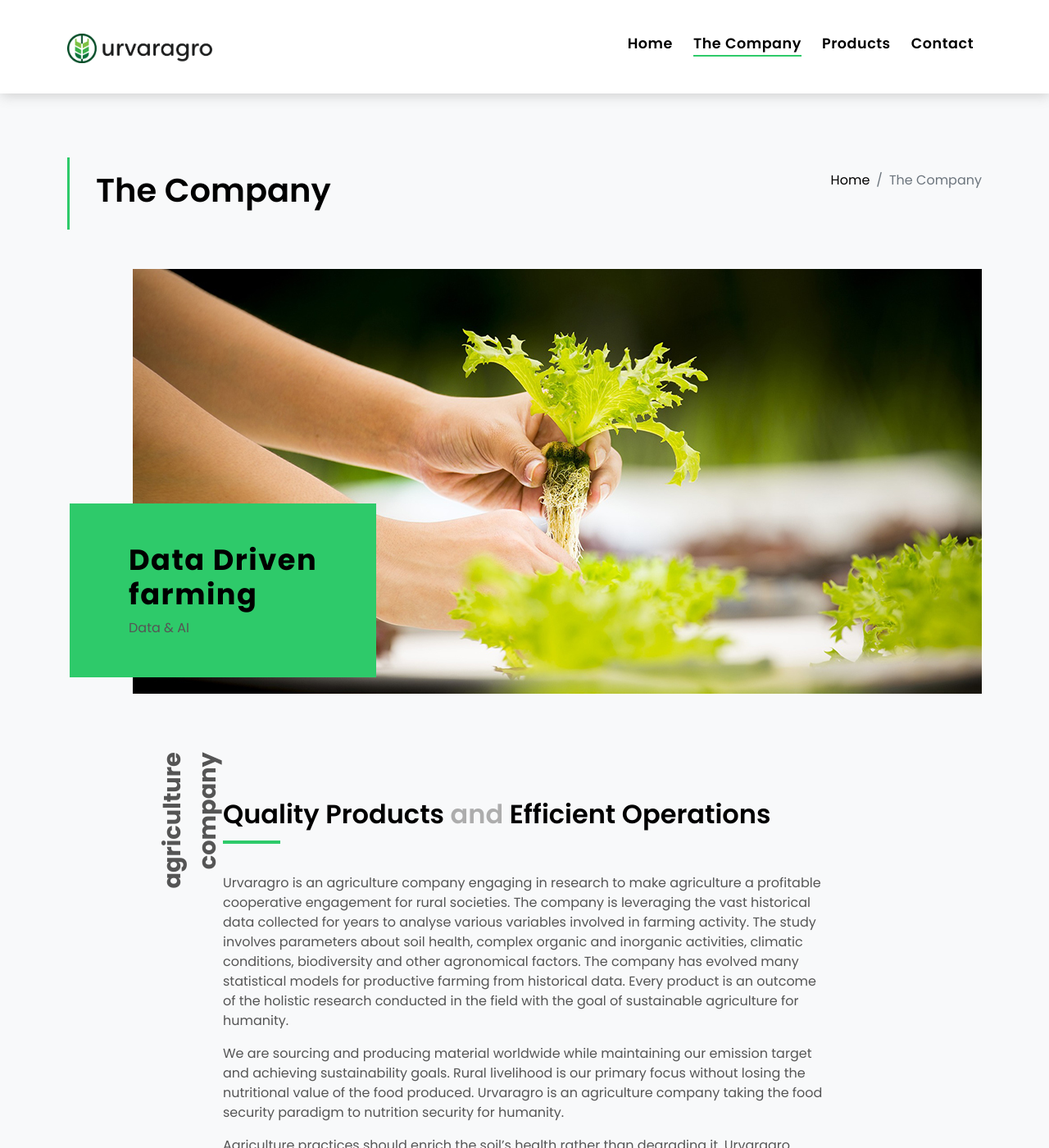
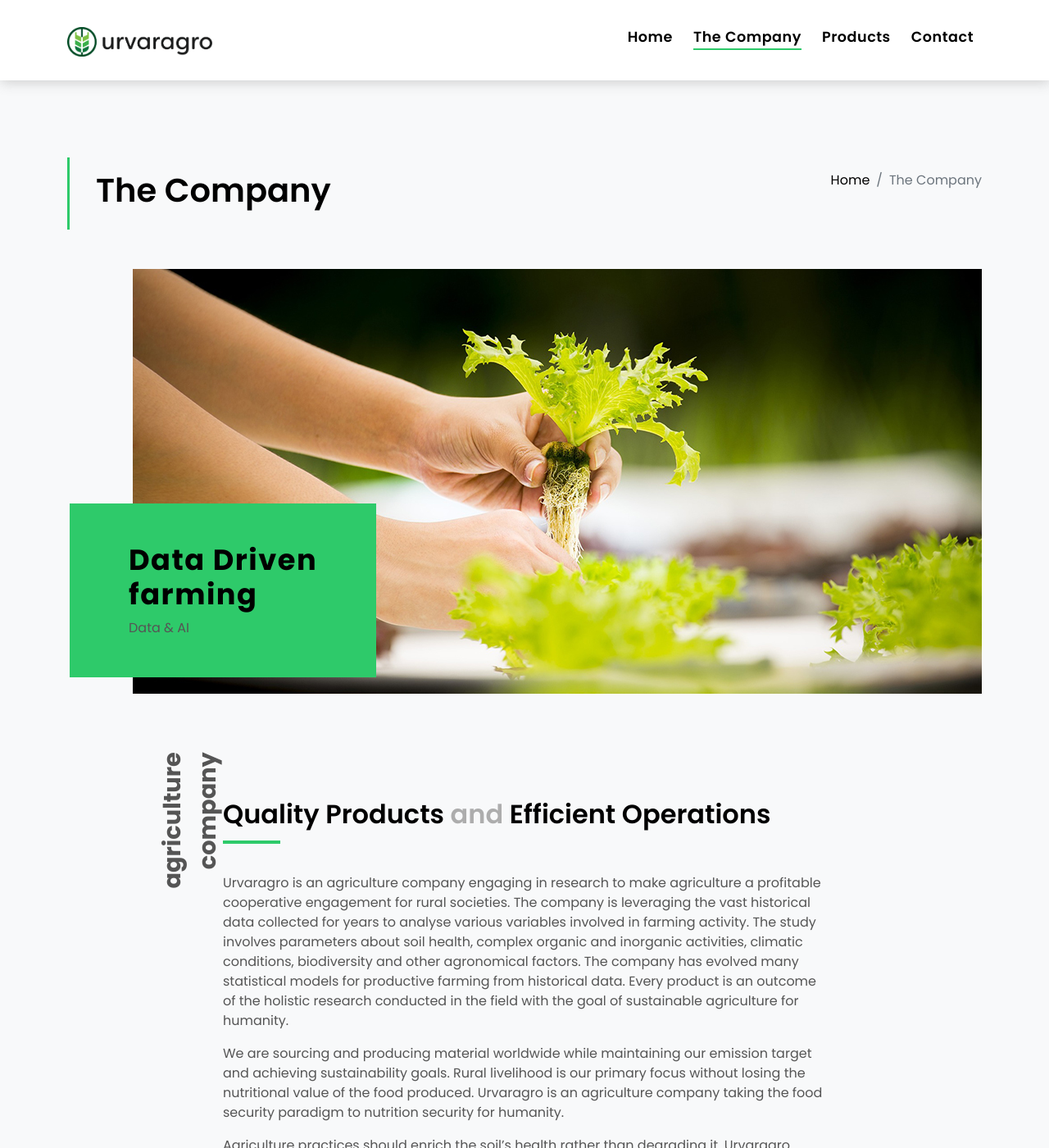
Before and after one commit to urvaragro/urvaragro.github.io, a Jekyll site: the page built from pages/the-company.html, in a window 1280 px wide and 1400 px high. Shown: the whole window at 82% size. Built offline with Jekyll 4.4.1, drawn with Linux system fonts in a browser that asks for light colours.

Commit message:
missing files update

```diff
--- a/_layouts/default.html
+++ b/_layouts/default.html
@@ -71,7 +71,6 @@
   <link rel="icon" type="image/png" href="https://urvaragro.com/assets/img/icons/android-chrome-192x192.png"
     sizes="192x192">
   <link rel="icon" type="image/png" href="https://urvaragro.com/assets/img/icons/favicon-16x16.png" sizes="16x16">
-  <link rel="manifest" href="https://urvaragro.com/assets/js/manifest.json">
   <meta name="msapplication-TileImage" content="https://urvaragro.com/assets/img/icons/mstile-144x144.png">
 
   {% include css.html %}
--- a/assets/css/style.css
+++ b/assets/css/style.css
@@ -618,8 +618,8 @@
 .navbar-default {
   transition: all 0.5s ease-in-out;
   background-color: #ffffff;
-  padding-top: 28px;
-  padding-bottom: 28px;
+  padding-top: 20px;
+  padding-bottom: 20px;
   -webkit-backface-visibility: hidden;
   backface-visibility: hidden;
   box-shadow: 1px 2px 15px rgba(100, 100, 100, 0.3);
@@ -985,7 +985,7 @@
   background-color: #ffffff;
   border-radius: 0;
   opacity: 1;
-  transition: 0.3s;
+  transition: 0.9s;
 }
 
 .intro .swiper-pagination .swiper-pagination-bullet-active {
--- a/index.html
+++ b/index.html
@@ -13,7 +13,7 @@
 
   <div class="swiper-wrapper">
 
-    <div class="swiper-slide carousel-item-a intro-item bg-image" style="background-image: url(assets/img/hero.png)">
+    <div class="swiper-slide carousel-item-a intro-item bg-image" style="background-image: url(assets/img/banner/1.jpg)">
       <div class="overlay overlay-a"></div>
       <div class="intro-content display-table">
         <div class="table-cell">
```
